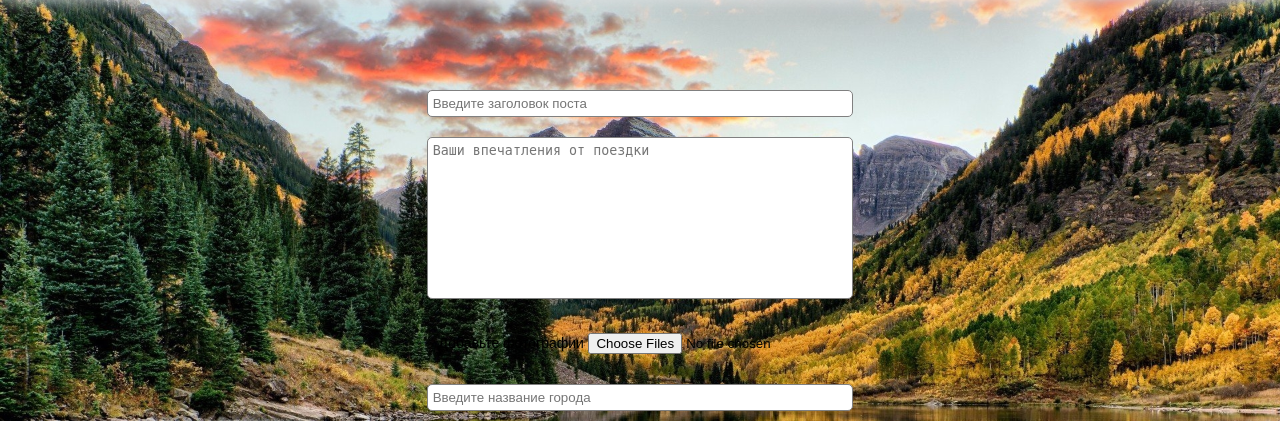
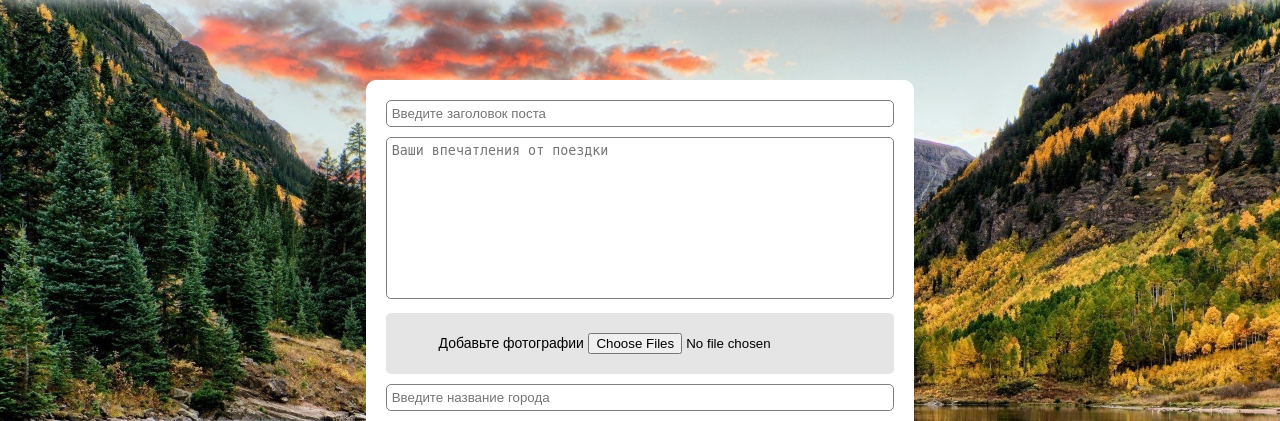
Before and after one commit to Deathstar-git/Best_Trip, a Django app: page /post_form/add in a window 1280 px wide. Shown: the part 60-481 px from the top of the page. Run offline with Django 3.2, Linux system fonts and the light colour scheme; a user stored in the database is signed in; data comes from the database, SQL or seed files in the repository; some libraries are stand-ins or nearby versions; grey boxes are pictures that could not be loaded.

```diff
--- a/MainApp/static/css/post_form_styles.css
+++ b/MainApp/static/css/post_form_styles.css
@@ -6,12 +6,15 @@
 
 .post_form_wrap{
     display: grid;
-    grid-template-columns: 1fr 1fr 1fr;
+    grid-template-columns: 1fr 1.5fr 1fr;
     padding: 80px 0px 30px 0px;
 }
 
 #post_form{
     grid-column: 2;
+    border-radius: 10px;
+    background-color: rgb(255, 255, 255);
+    padding: 20px;
 }
 
 .post_form_textarea{
@@ -27,16 +30,17 @@
     padding: 5px;
     border-radius: 5px;
     border: 1px solid grey;
-    margin: 10px 0px;
+    margin-bottom: 10px;
 }
 
 .post_form_img_upload_wrapper{
     width: 100%;
     padding: 20px 0px;
     text-align: center;
-    background-color: rgba(0, 0, 0, 0.05);
+    background-color: rgba(0, 0, 0, 0.1);
     border-radius: 5px;
     transition: 0.2s;
+    margin-bottom: 10px;
 }
 
 .post_form_img_upload_label{
@@ -51,12 +55,12 @@
     margin: 0px;
     margin-top: 10px;
     border-radius: 5px;
-    background-color: rgba(0, 0, 0, 0.05);
+    background-color: rgba(0, 0, 0, 0.1);
     transition: 0.2s;
 }
 
 .save_post_button:hover{
-    background-color: rgba(0, 0, 0, 0.1);
+    background-color: rgba(0, 0, 0, 0.2);
 }
 
 .pac-container{
--- a/MainApp/static/js/map.js
+++ b/MainApp/static/js/map.js
@@ -4,6 +4,11 @@ let map_background = document.querySelector('.map_background')
 let lat_input = document.getElementById('place_lat')
 let lng_input = document.getElementById('place_lng')
 let map_input = document.getElementById('map_input')
+let map_draggable = false
+
+if(map_input){
+    map_draggable = true
+}
 
 function update_coordinate_inputs(lat, lng) {
     lat_input.value = lat;
@@ -37,6 +42,7 @@ function initMap() {
     let options = {
         center: location,
         zoom: 8,
+        draggable: map_draggable
     }
 
     if (navigator.geolocation) {
@@ -100,7 +106,6 @@ function map_anim(map){
             post_add_map_button.addEventListener("click", function () {
                 map_wrap.classList.add("map_wrap_visible")
                 map_background.classList.add("map_background_visible")
-                console.log(post_location)
                 map.panTo(post_location)
                 marker.setPosition(post_location)
             })
--- a/templates/MainApp/profile_page.html
+++ b/templates/MainApp/profile_page.html
@@ -1,7 +1,6 @@
 {% extends 'MainApp/base.html'%}
 {% block content %}
 {% load main_tags %}
-<<<<<<< HEAD
 {% load static %}
 <link rel="stylesheet" href="{% static 'css/profile.css' %}">
 
@@ -26,7 +25,6 @@
     {% endif %}
 </div>
 <div class="posts_header">Мои посты</div>
-=======
 <div class="account-info">
 {% if request.user.is_authenticated %}
 <h1>{{ title }} {{ request.user.username }} | <a class="a-logout" href="{% url 'logout' %}"
@@ -37,6 +35,5 @@
 <div><img class="avatar_img" src="{% get_account_avatar request.user.pk %}?" alt=""></div>
 <div><button class="add_post_button"><a href="{% url 'post_form' 'add' %}">Добавить пост</a></button></div>
 </div>
->>>>>>> 201b5b44ec64dfe7cc429743e6477364262965f6
 {%include 'MainApp/posts.html'%}
 {% endblock %}
```
